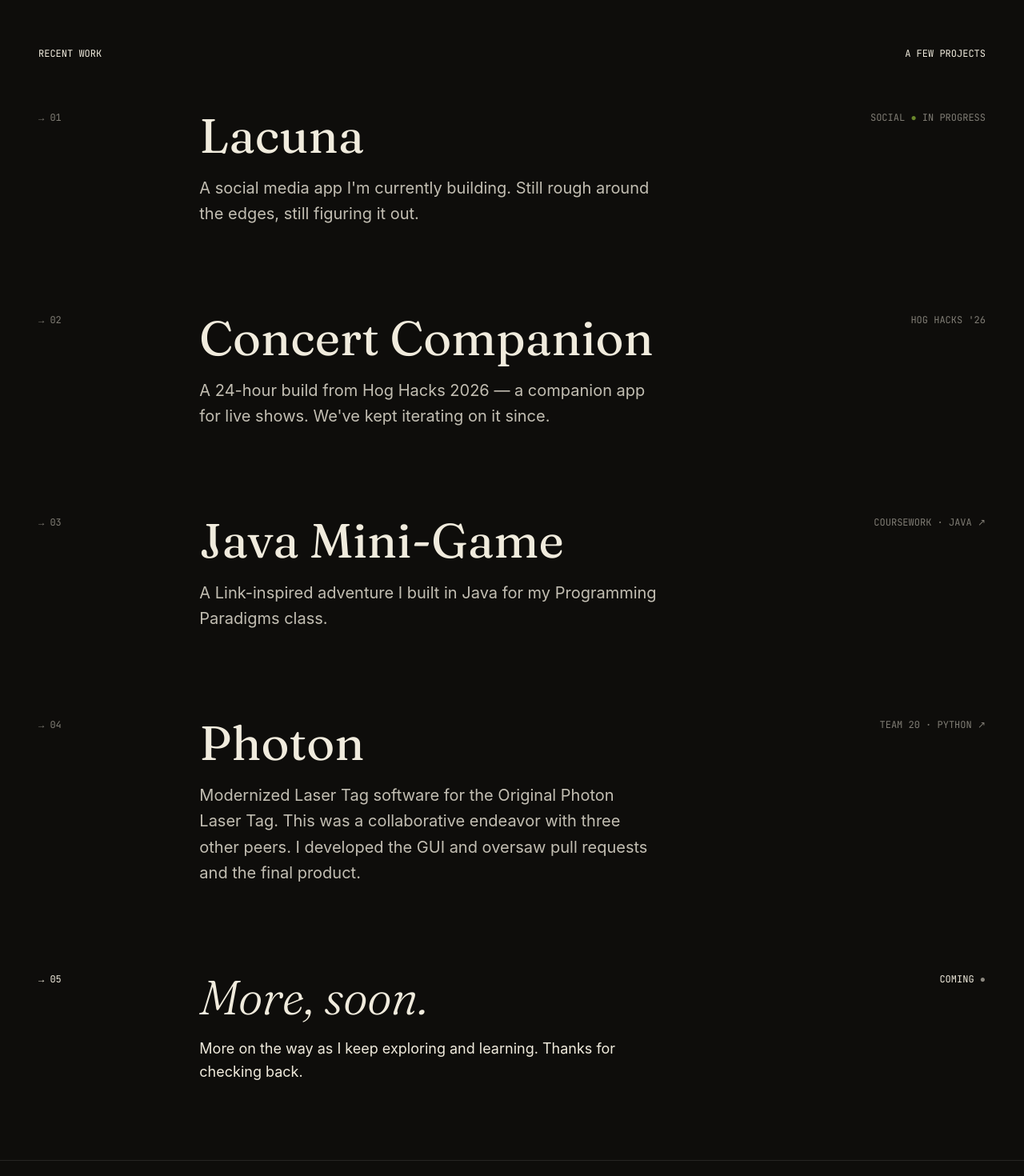
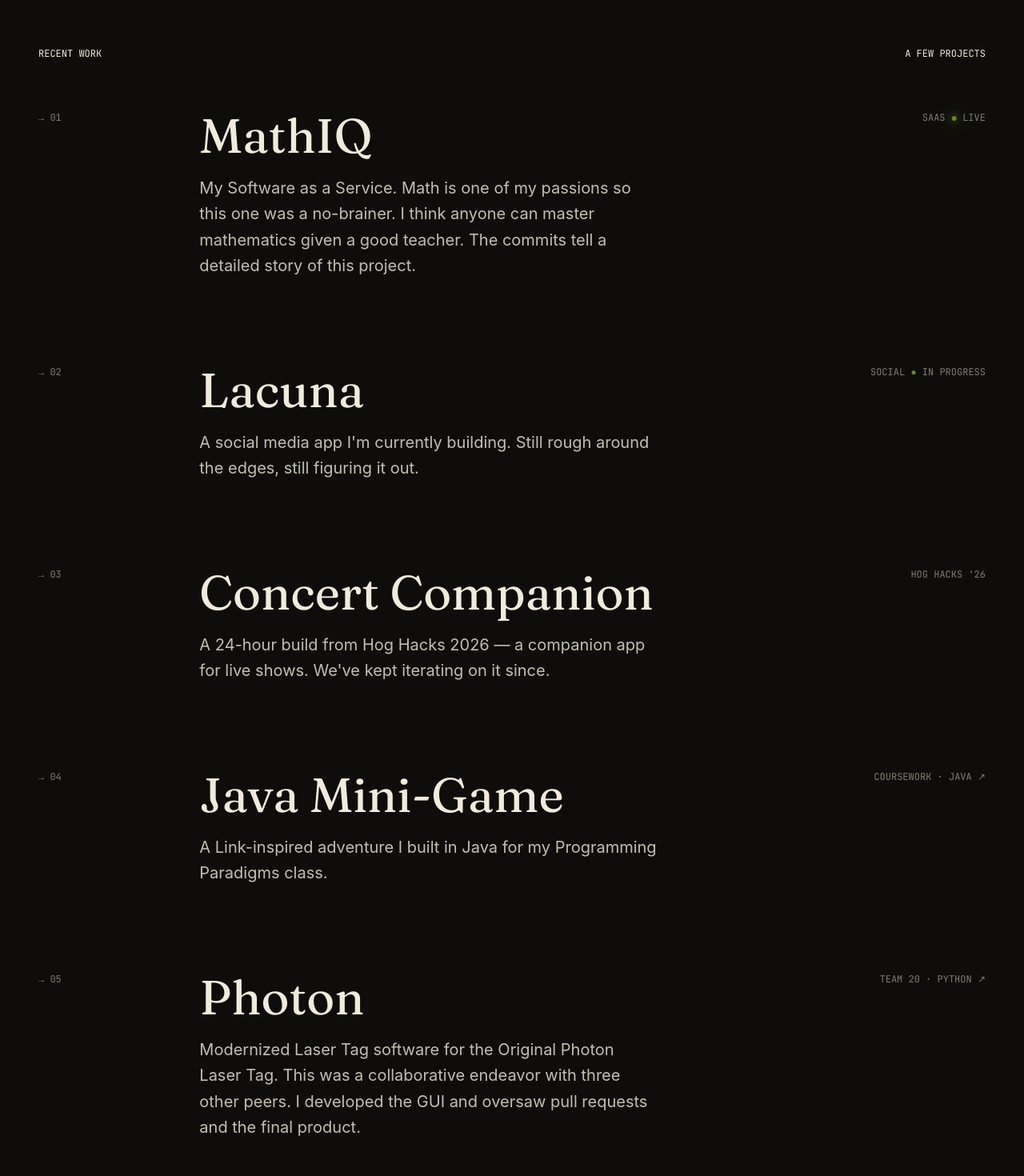
Before and after one commit to thoma-sH/portfolio, a React app: page / in a window 1280 px wide. Shown: the part 940-2410 px from the top of the page at 80% size. Built offline with nearby package versions, Linux system fonts and the light colour scheme; the HTML template or start-up script is replaced by a standard one.

Commit message:
Added MathIQ to recent projects.

```diff
--- a/src/components/Work.jsx
+++ b/src/components/Work.jsx
@@ -5,7 +5,7 @@ function ProjectMeta({ meta }) {
   if (meta.status) {
     return (
       <>
-        {meta.label} <span className="text-[#C4FF4D]">●</span> {meta.status}
+        {meta.label} <span className={`text-[#C4FF4D] ${meta.glowing ? 'glow-dot' : ''}`}>●</span> {meta.status}
       </>
     );
   }
@@ -89,7 +89,7 @@ export default function Work({ onProjectEnter, onProjectLeave }) {
         ))}
 
         <div className="grid md:grid-cols-12 gap-3 md:gap-6 opacity-50 scroll-reveal">
-          <div className="md:col-span-2 font-mono text-[10px] md:text-xs">→ 05</div>
+          <div className="md:col-span-2 font-mono text-[10px] md:text-xs">→ 06</div>
           <div className="md:col-span-7">
             <h3 className="font-display text-3xl md:text-6xl italic font-light mb-3 md:mb-5">More, soon.</h3>
             <p className="leading-relaxed text-base md:text-lg max-w-xl">
--- a/src/data/projects.js
+++ b/src/data/projects.js
@@ -1,6 +1,15 @@
 export const projects = [
   {
     num: '01',
+    title: 'MathIQ',
+    description: 'My Software as a Service. Math is one of my passions so this one was a no-brainer. I think anyone can master mathematics given a good teacher. The commits tell a detailed story of this project.',
+    repoPath: 'thoma-sH/MathIQ',
+    previewSrc: '/mathiq/mathiq.gif',
+    previewAspect: 'desktop',
+    meta: { label: 'SAAS', status: 'LIVE', glowing: true },
+  },
+  {
+    num: '02',
     title: 'Lacuna',
     description: "A social media app I'm currently building. Still rough around the edges, still figuring it out.",
     repoPath: 'thoma-sH/Lacuna',
@@ -9,7 +18,7 @@ export const projects = [
     meta: { label: 'SOCIAL', status: 'IN PROGRESS' },
   },
   {
-    num: '02',
+    num: '03',
     title: 'Concert Companion',
     description: "A 24-hour build from Hog Hacks 2026 — a companion app for live shows. We've kept iterating on it since.",
     repoPath: 'thoma-sH/concert-companion',
@@ -18,7 +27,7 @@ export const projects = [
     meta: { label: "HOG HACKS '26" },
   },
   {
-    num: '03',
+    num: '04',
     title: 'Java Mini-Game',
     description: 'A Link-inspired adventure I built in Java for my Programming Paradigms class.',
     repoPath: 'thoma-sH/javaminigame-Link_from_Paradigms',
@@ -27,7 +36,7 @@ export const projects = [
     meta: { label: 'COURSEWORK · JAVA ↗' },
   },
   {
-    num: '04',
+    num: '05',
     title: 'Photon',
     description: 'Modernized Laser Tag software for the Original Photon Laser Tag. This was a collaborative endeavor with three other peers. I developed the GUI and oversaw pull requests and the final product.',
     repoPath: 'thoma-sH/photon-main',
--- a/src/index.css
+++ b/src/index.css
@@ -88,6 +88,12 @@ html, body { user-select: none; -webkit-user-select: none; }
 @keyframes pulse { 0%, 100% { opacity: 0.6; transform: scale(1); } 50% { opacity: 1; transform: scale(1.3); } }
 .pulse { animation: pulse 2s ease-in-out infinite; }
 
+.glow-dot { display: inline-block; text-shadow: 0 0 6px #C4FF4D, 0 0 14px #C4FF4D, 0 0 24px rgba(196,255,77,0.7); animation: glowPulse 1.8s ease-in-out infinite; }
+@keyframes glowPulse {
+  0%, 100% { text-shadow: 0 0 5px #C4FF4D, 0 0 10px #C4FF4D, 0 0 16px rgba(196,255,77,0.5); transform: scale(1); }
+  50% { text-shadow: 0 0 10px #C4FF4D, 0 0 22px #C4FF4D, 0 0 40px rgba(196,255,77,0.8); transform: scale(1.18); }
+}
+
 [class*="theme-"] { transition: filter 0.85s cubic-bezier(0.2, 0.7, 0.2, 1); }
 .theme-morning { filter: hue-rotate(-30deg) saturate(0.95); }
 .theme-afternoon { /* default lime palette */ }
```
Also changed, not shown: 1 other file (tests, documents, lock files or other folders).
